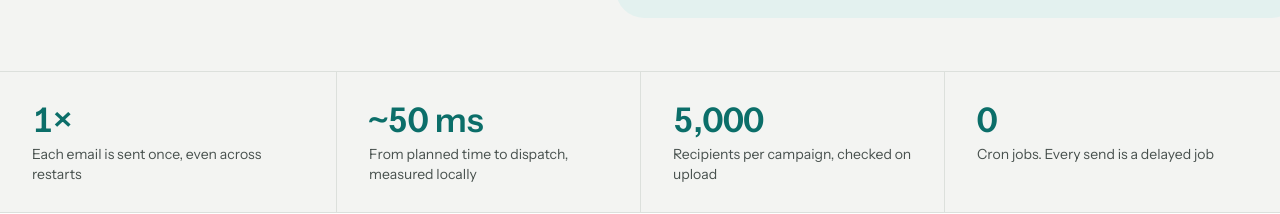
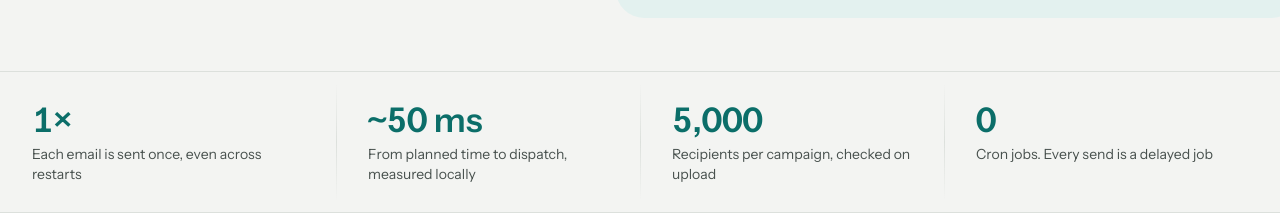
Before and after one commit to iteshxt/cadence, a Next.js app in the folder apps/web/: page / in a window 1280 px wide. Shown: the part 588-802 px from the top of the page. Built offline with nearby package versions, Linux system fonts and the light colour scheme; no server answers.

Commit message:
feat(web): fade the dividers between the hero's figures
The four guarantees keep their section line above but lose the solid
column rules: each divider now fades out at both ends.

```diff
--- a/apps/web/app/(marketing)/page.tsx
+++ b/apps/web/app/(marketing)/page.tsx
@@ -182,8 +182,10 @@ export default function LandingPage() {
                   key={g.label}
                   className={cn(
                     'py-7 pr-6 max-lg:py-5',
-                    i > 0 && 'lg:border-l lg:border-line lg:pl-8',
-                    i % 2 === 1 && 'max-lg:border-l max-lg:border-line max-lg:pl-6',
+                    // Soft dividers that fade out at both ends instead of hard rules.
+                    'relative before:absolute before:inset-y-3 before:left-0 before:w-px before:bg-linear-to-b before:from-transparent before:via-line before:to-transparent',
+                    i === 0 ? 'before:hidden' : 'lg:pl-8',
+                    i % 2 === 1 ? 'max-lg:pl-6' : 'max-lg:before:hidden',
                   )}
                 >
                   <dt className="sr-only">{g.label}</dt>
```
